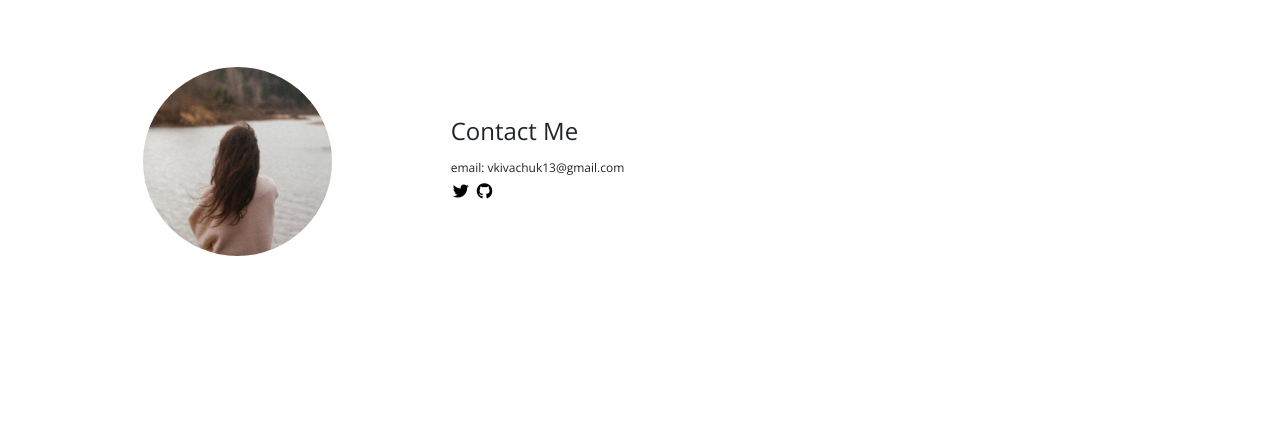
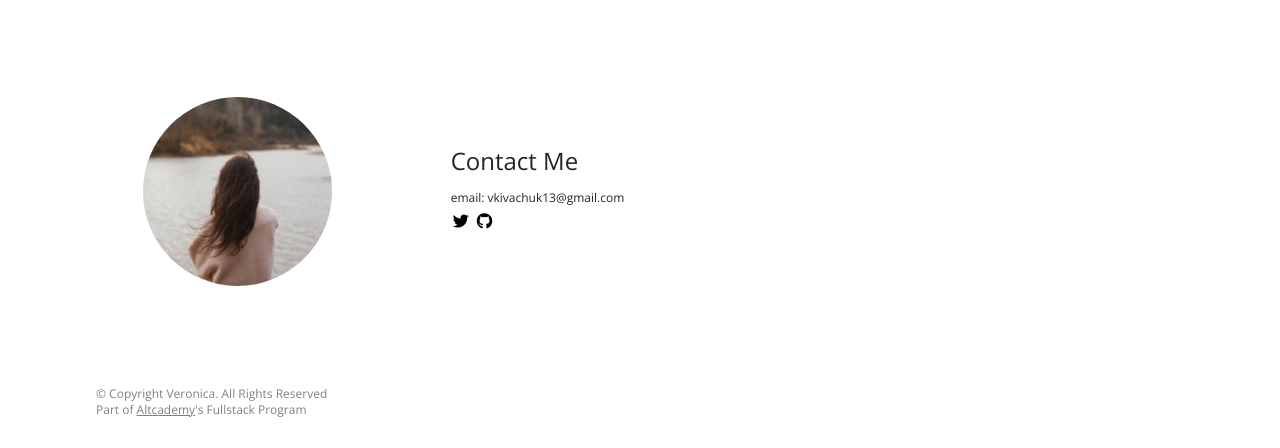
Before and after one commit to meruru13/portfolio, a plain HTML site: page index.html in a window 1280 px wide. Shown: the part 1087-1535 px from the top of the page. Before the commit the page ends 1413 px from the top, so only its background shows below. Drawn offline with nearby package versions, Linux system fonts and the light colour scheme.

Commit message:
created footer

```diff
--- a/index.html
+++ b/index.html
@@ -129,6 +129,12 @@
         </div>
       </div>
     </div>
+    <footer>
+      <div class="container-xxl text-left lh-1 copyright">
+        <p class="mb-1">&copy; Copyright Veronica. All Rights Reserved</p>
+        <p>Part of <a href="https://www.altcademy.com/" target="_blank">Altcademy</a>'s Fullstack Program</p>
+      </div>
+    </footer>
 
     <!-- JavaScript Bundle with Popper -->
 <script src="https://cdn.jsdelivr.net/npm/bootstrap@5.2.0-beta1/dist/js/bootstrap.bundle.min.js" integrity="sha384-pprn3073KE6tl6bjs2QrFaJGz5/SUsLqktiwsUTF55Jfv3qYSDhgCecCxMW52nD2" crossorigin="anonymous"></script>
--- a/style.css
+++ b/style.css
@@ -73,7 +73,7 @@ h4 {
   justify-content: center;
 }
 .contact {
-  margin-top: 70px;
+  margin-top: 100px;
   margin-bottom: 70px;
 }
 .sns a {
@@ -103,3 +103,22 @@ h4 {
 .fa-brands {
   margin: 2px;
 }
+.copyright {
+  padding-right: 5em;
+  padding-bottom: 1em;
+  padding-top: 2em;
+  padding-left: 6em;
+}
+.copyright p a {
+  text-decoration: underline;
+  color: gray;
+}
+.copyright p {
+  font-size: 12px;
+  color: gray;
+}
+@media (max-width: 992px) {
+  .copyright {
+    text-align: center;
+  }
+}
```
